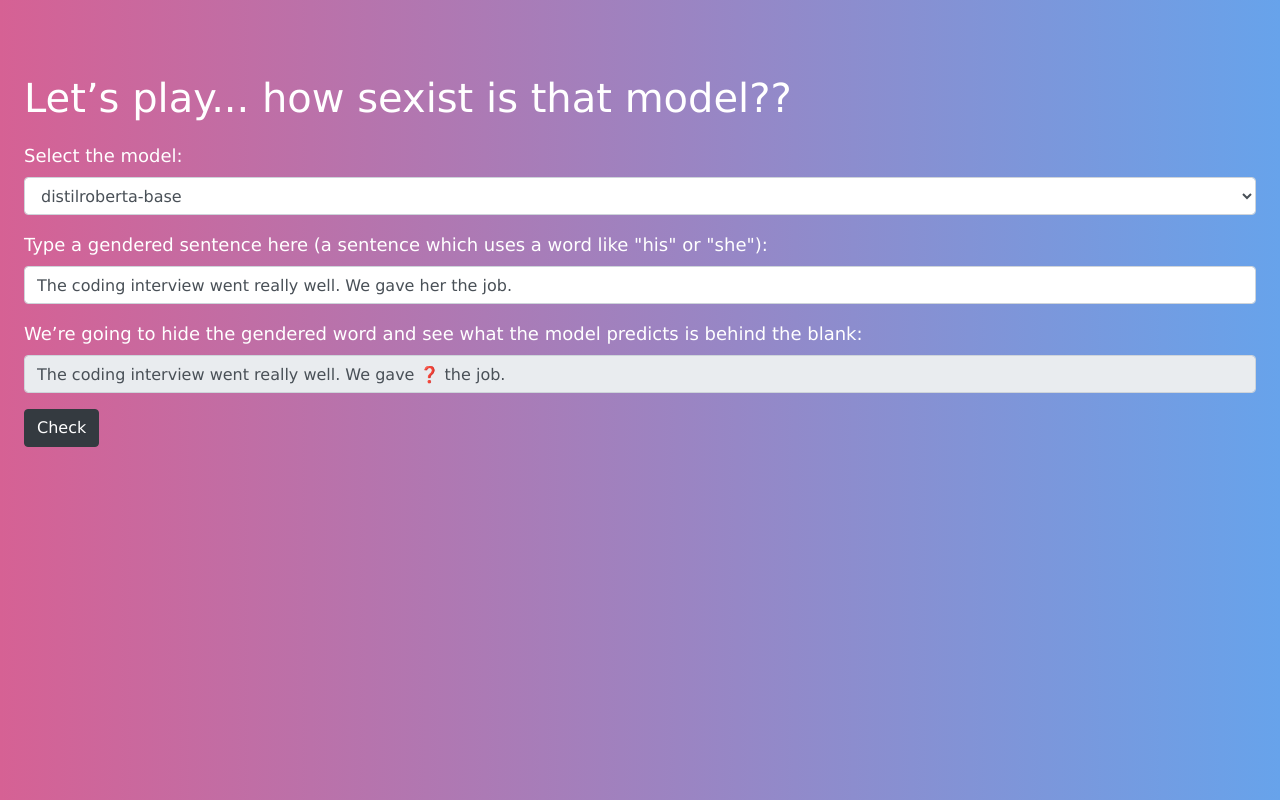
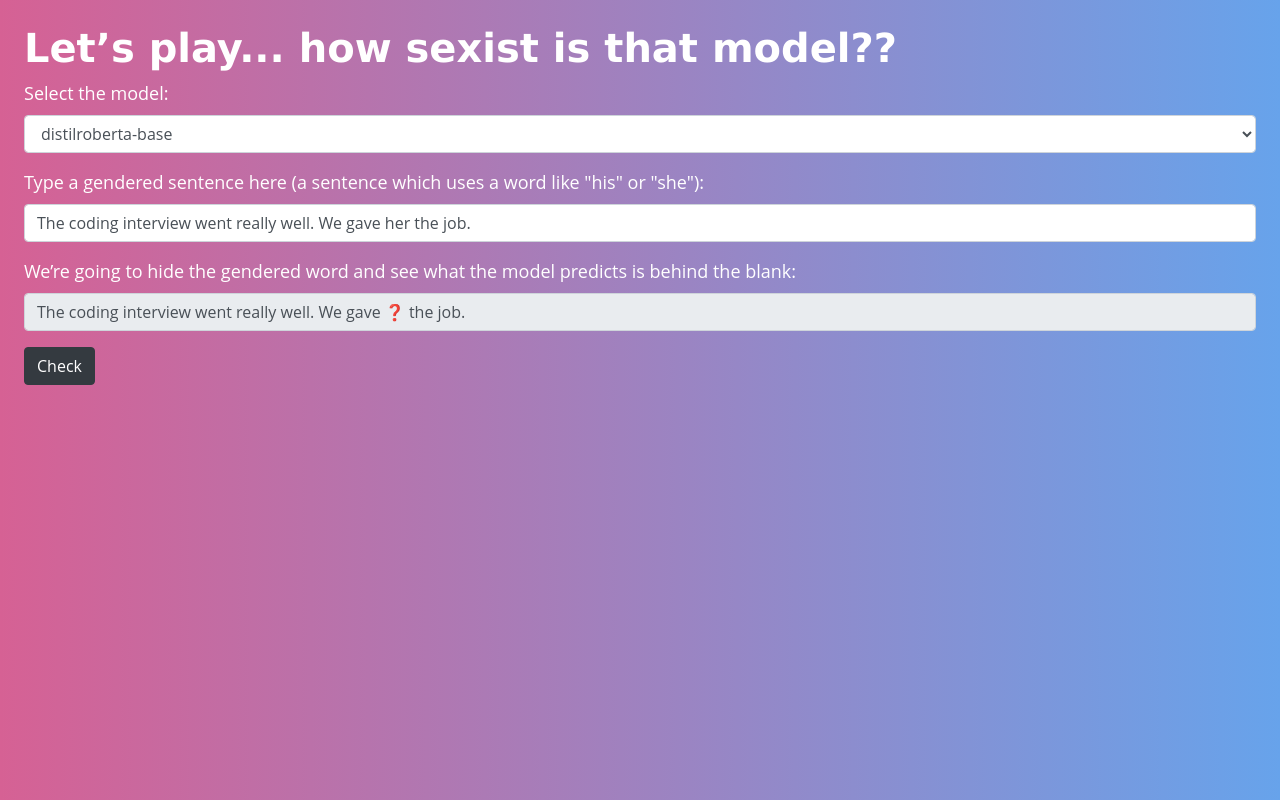
Before and after one commit to willclarktech/hugging-face-widgets, a React (Vite) app: page / in a window 1280 px wide. Built offline with nearby package versions, Linux system fonts and the light colour scheme.

Commit message:
:nail_care: Adjust styles and copy

```diff
--- a/src/components/GenderBiasWidget.tsx
+++ b/src/components/GenderBiasWidget.tsx
@@ -20,7 +20,7 @@ interface GenderBiasWidgetProps {
 const GenderBiasWidget = ({
 	models,
 	text,
-	// loading,
+	loading,
 	results,
 	errorMessage,
 	onTextChange: handleTextChange,
@@ -58,17 +58,16 @@ const GenderBiasWidget = ({
 					</Form.Label>
 					<Form.Control type="text" value={maskedText} disabled={true} />
 				</Form.Group>
-				<Button variant="dark" type="submit">
-					Check
+				<Button variant="dark" type="submit" disabled={loading}>
+					{loading ? "Loading..." : "Check"}
 				</Button>
 			</Form>
-			{/* {loading && <Alert variant="info">{"Loading..."}</Alert>} */}
 			{errorMessage && (
 				<Alert variant="danger">{`Error: ${errorMessage}`}</Alert>
 			)}
 			{results && (
 				<div>
-					<h2>{"Our model suggests..."}</h2>
+					<h2>{"This model suggests..."}</h2>
 					<ol>{results.map(InferenceComponent)}</ol>
 				</div>
 			)}
--- a/src/index.css
+++ b/src/index.css
@@ -14,19 +14,16 @@ body {
 	);
 	background-repeat: repeat-y;
 
-	font-family: "Lucida Grande";
+	font-family: "Open Sans", "Lucida Grande", sans-serif;
 	font-size: 18px;
 }
 
 h1 {
-	margin: 0;
-	padding-top: 50px;
-	padding-bottom: 20px;
-
-	font-style: bold;
+	font-family: Futura, "Lucida Grande", sans-serif;
+	font-weight: bold;
 }
 
 h2 {
-	padding-top: 30px;
-	padding-bottom: 15px;
+	font-family: Futura, "Lucida Grande", sans-serif;
+	font-weight: bold;
 }
```
